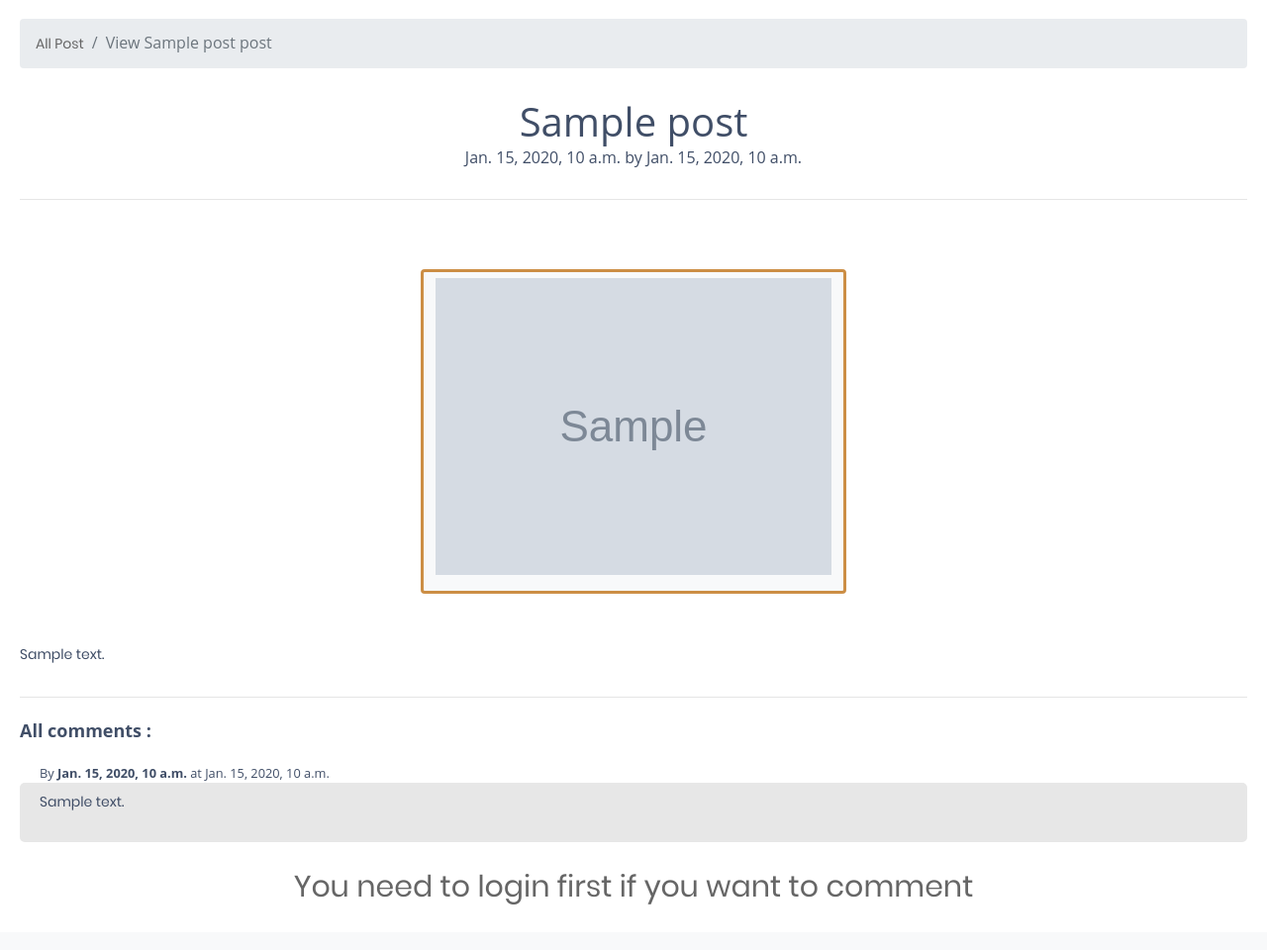
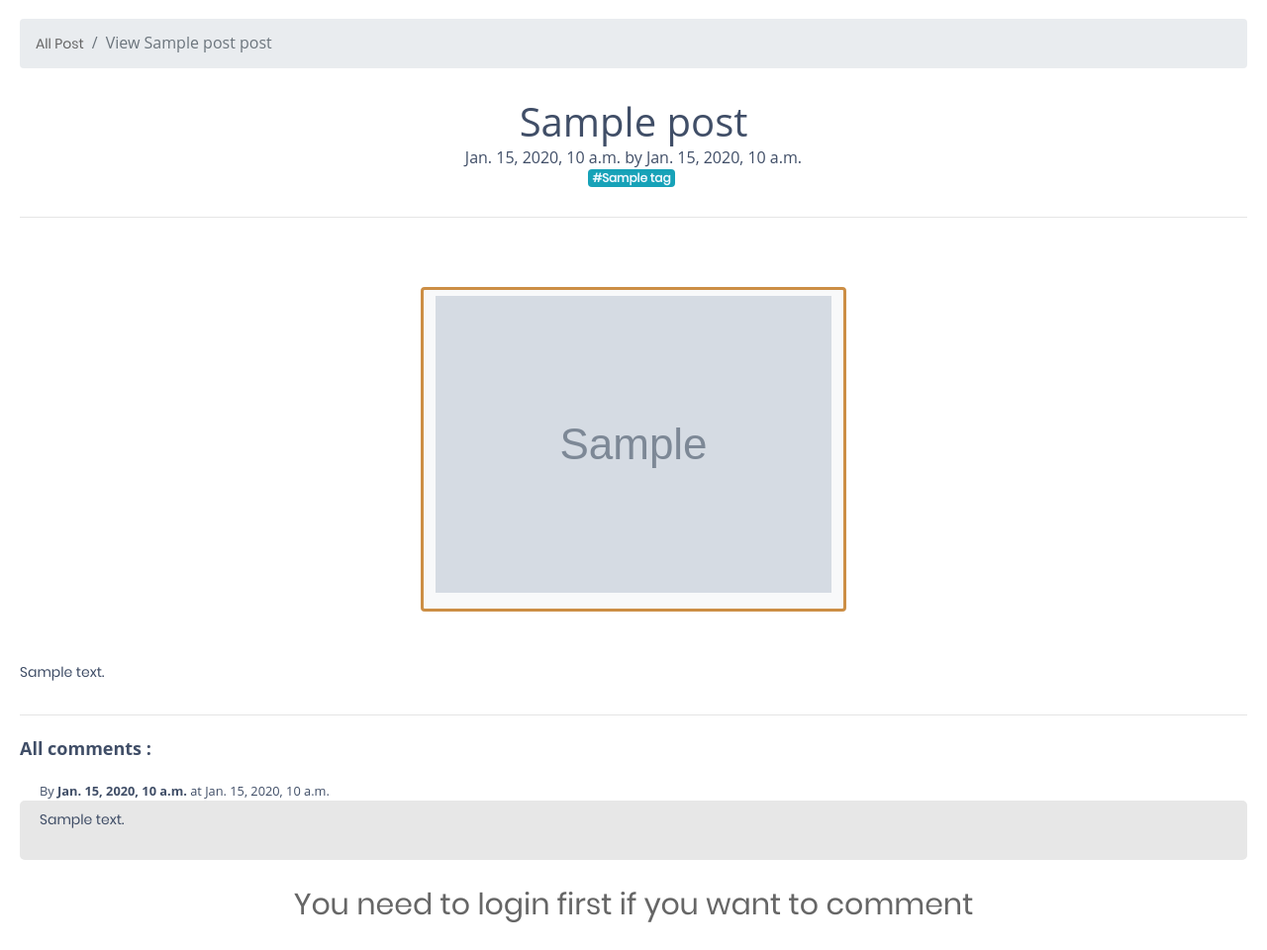
Before and after one commit to mark47546/Cryptians, a Django app: template templates/post/view_post.html in a window 1280 px wide. Shown: the part 95-1055 px from the top of the page at 99% size. Before the commit the page ends 1009 px from the top, so only its background shows below. Run offline with Django 3.2, Linux system fonts and the light colour scheme; the template is opened without the code that fills it: most values are stand-ins (such as "Sample title", 1, 10 or a date in 2020); grey boxes marked "Sample" are stand-in pictures; some libraries are stand-ins or nearby versions.

Commit message:
add post tag

```diff
--- a/templates/post/view_post.html
+++ b/templates/post/view_post.html
@@ -34,6 +34,11 @@
         <div align="center" class="inside-page-hero grid-container grid-parent">
             <h1>{{post.title}}</h1>
             <time class="entry-date published" >{{post.created_at}}</time> by {{post.posted_by}}</span>
+            <div >
+                {% for tag in post.tags.all %}
+                    <a class="mr-1 badge badge-info" style="color: aliceblue;">#{{ tag }}</a>
+                {% endfor %}
+            </div>
             <hr style="margin-top: 30px;">
         </div>
         <div align="center" style="margin-bottom: 50px; margin-top: 50px;">
@@ -54,7 +59,7 @@
                 <div style="margin-left: 20px;">
                     <small>By <strong>{{ comment.posted_by }}</strong> at {{ comment.created_at }}</small>
                     {% if user == comment.posted_by or user.is_staff or user.is_superuser%}
-                    <a class="delete btn fs-13" title="Delete" data-toggle="tooltip" href='/allPost/{{post.id}}/deleteComment/{{comment.id}}'  onclick="return confirm('Are you sure you want to delete this item?');"><u>Delete</u></a>
+                    <a class="delete btn fs-13" title="Delete" data-toggle="tooltip" href='/allPost/{{post.id}}/deleteComment/{{comment.id}}'  onclick="confirm('Are you sure you want to delete this item?');"><u>Delete</u></a>
                     {% endif %}
                 </div>
 
@@ -64,7 +69,7 @@
             {% endfor %}
         </div>
         {% if user.is_authenticated%}
-        <form enctype="multipart/form-data" method="post"  action="/allPost/{{post.id}}" onsubmit="return checkForm(this);">
+        <form enctype="multipart/form-data" method="post"  action="/allPost/{{post.id}}" onsubmit="checkForm(this);">
             {% csrf_token %}
             {{ form.media }}
             <p hidden>{% render_field form.posted_by class="form-control" %}
```
